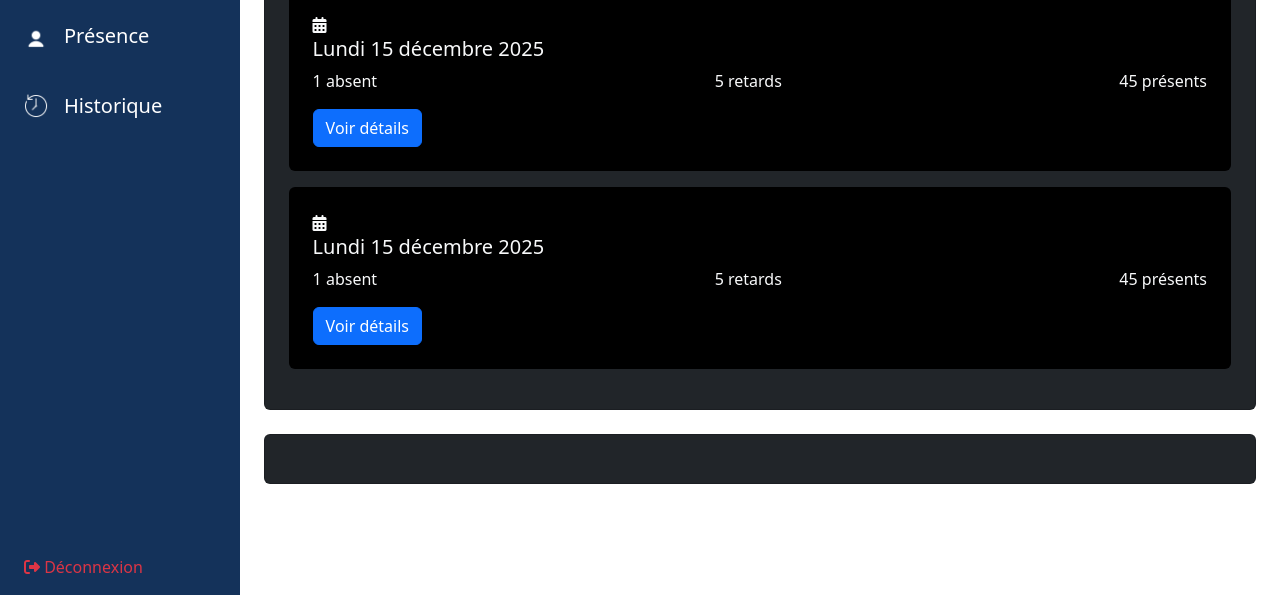
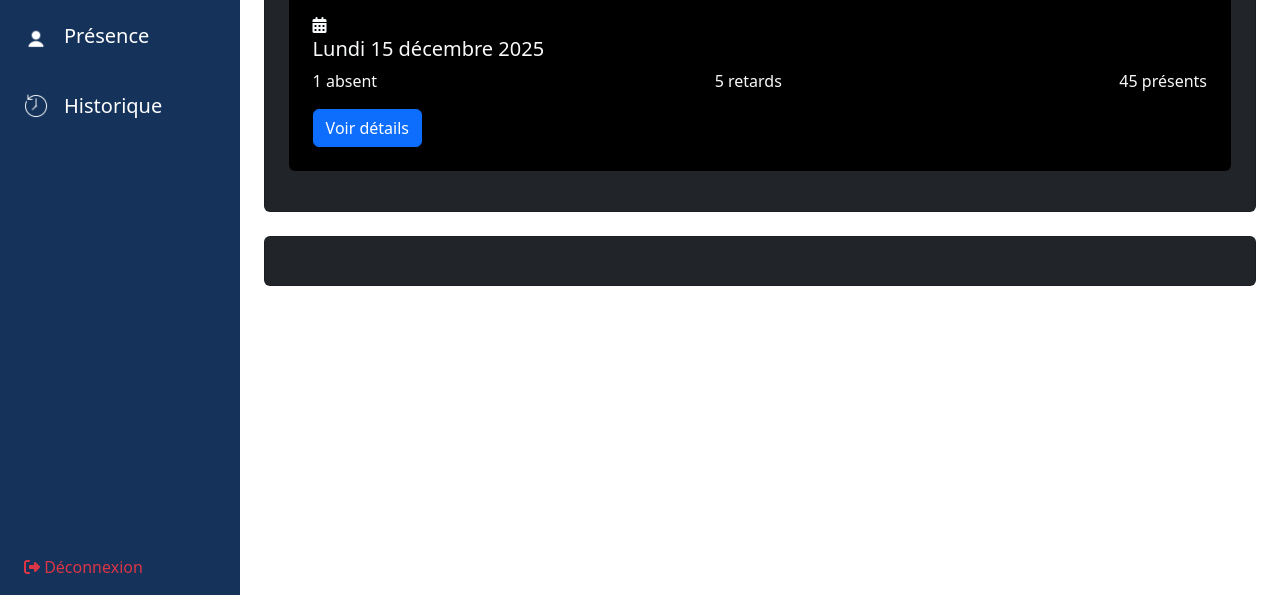
Before and after one commit to Marouanebounou/enaa-gestion-des-Absences, a plain HTML site: page historique.html in a window 1280 px wide. Both pictures are taken after a click on the button "Voir détails". Shown: the part 205-800 px from the top of the page. Drawn offline with nearby package versions, Linux system fonts and the light colour scheme.

Commit message:
update history

```diff
--- a/historique.html
+++ b/historique.html
@@ -85,30 +85,19 @@
                     <h5>Lundi 15 décembre 2025</h5>
 
                     <div class="d-flex justify-content-between">
-                        <div>1 absent</div>
-                        <div>5 retards</div>
-                        <div>45 présents</div>
+                        <div id="absence">1 absent</div>
+                        <div id="retard">5 retards</div>
+                        <div id="présence">45 présents</div>
                     </div>
 
-                    <button class="btn btn-primary mt-3">Voir détails</button>
+                    <button class="btn btn-primary mt-3" id="btn" onclick="afficherDetails()">Voir détails</button>
                 </div>
 
-                <div class="p-4 mb-3 bg-black rounded">
-                    <i class="fa-solid fa-calendar-days"></i>
-                    <h5>Lundi 15 décembre 2025</h5>
 
-                    <div class="d-flex justify-content-between">
-                        <div>1 absent</div>
-                        <div>5 retards</div>
-                        <div>45 présents</div>
-                    </div>
-
-                    <button class="btn btn-primary mt-3">Voir détails</button>
-                </div>
             </div>
 
             <!-- DETAILS -->
-            <div class="card bg-dark text-light p-4">
+            <div class="card bg-dark text-light p-4" id="details">
 
             </div>
 
--- a/historique.js
+++ b/historique.js
@@ -1,4 +1,4 @@
-const data=localStorage.getItem('students');
+/*const data=localStorage.getItem('students');
      const students =JSON.parse(data);
      console.log(students);
 
@@ -108,4 +108,37 @@ document.addEventListener("DOMContentLoaded", () => {
             details();
             document.querySelector(".card:last-of-type");
         });
-});
+});*/
+const data=localStorage.getItem('students');
+     const students =JSON.parse(data);
+     console.log(students);
+//total absence
+   const totalAbsences = students.reduce((absence, student) =>
+   absence + student.absences, 0);
+   console.log(totalAbsences)
+   const absence=document.getElementById("absence");
+   absence.innerHTML=totalAbsences +  " absence" ;
+// Total retards
+      let totalRetard = students.reduce((acc, student) => acc + (student.retards || 0), 0);
+      console.log(totalRetard);
+      const retards=document.getElementById("retard");
+      retards.innerHTML=totalRetard+" Retards"
+  // total precence
+   let  totalPresence=students.reduce((pre,student)=> pre + student.presence,0);
+   console.log(totalPresence);
+   const precence=document.getElementById("présence");
+   precence.innerHTML=totalPresence+ "présence"
+
+   function afficherDetails() {
+   const details = document.getElementById("details");
+   details.innerHTML = "";
+
+   for (let i = 0; i < students.length; i++) {
+    details.innerHTML +=
+      `<div style="padding:10px; margin-bottom:10px; background:#222; border-radius:6px;">
+        <strong>${students[i].nom} ${students[i].prenom}</strong><br>
+        ${students[i].status}
+      </div>`
+    ;
+  }
+}
```
